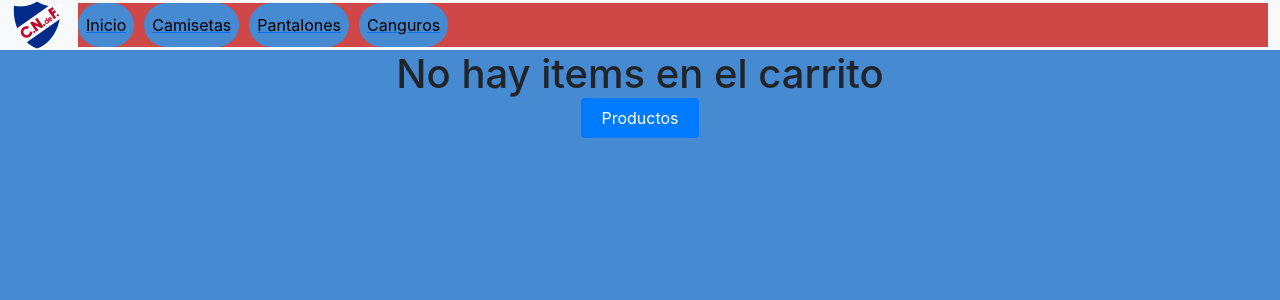
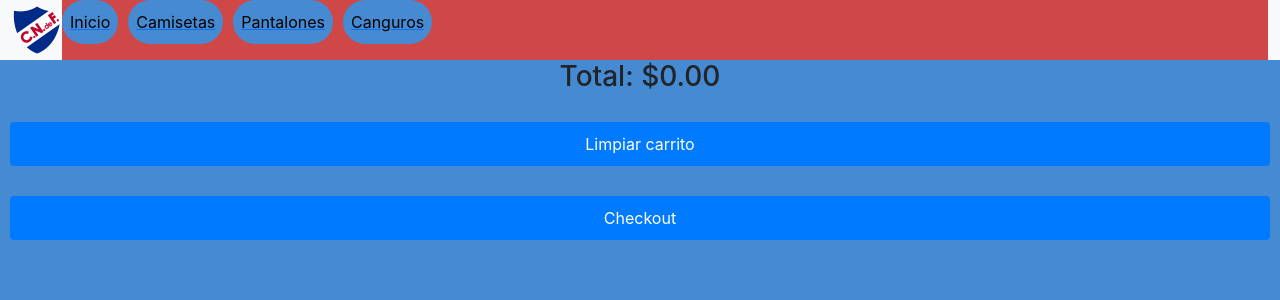
Before and after one commit to martinamarrero/PF-Marrero-ReactJS, a React (Create React App) app: page /cart in a window 1280 px wide. Shown: the top 300 px of the page. Built offline with nearby package versions, Linux system fonts and the light colour scheme.

Commit message:
PF-Marrero-React-4.0

```diff
--- a/src/components/Cart/cart.jsx
+++ b/src/components/Cart/cart.jsx
@@ -5,7 +5,9 @@
 import { Link } from 'react-router-dom';
 
 const Cart = () => {
-    const { cart, clearCart, totalQuantity, total, removeItem } = useContext(CartContext)
+    const { cart, clearCart, totalQuantity, removeItem } = useContext(CartContext);
+
+    const total = cart.reduce((acc, product) => acc + (product.price * product.quantity), 0);
 
     if (totalQuantity === 0) {
         return (
@@ -21,7 +23,7 @@
             {cart.map(p => (
                 <CartItem key={p.id} {...p} removeItem={removeItem} />
             ))}
-            <h3>Total: ${total} </h3>
+            <h3>Total: ${total.toFixed(2)}</h3>
             <button onClick={() => clearCart()} className='Option'>Limpiar carrito</button>
             <Link to='/checkout' className='Option'>Checkout</Link>
         </div>
--- a/src/components/Checkout/checkout.jsx
+++ b/src/components/Checkout/checkout.jsx
@@ -5,77 +5,81 @@
 import { collection, getDocs, query, where, documentId } from 'firebase/firestore';
 import { addDoc } from 'firebase/firestore';
 
-import CheckoutForm from '../CheckoutForm/checkoutForm'
+import CheckoutForm from '../CheckoutForm/checkoutForm';
 
 const Checkout = () => {
-    const [loading, setLoading] = useState(false)
-    const [orderId, setOrderId] = useState('')
+    const [loading, setLoading] = useState(false);
+    const [orderId, setOrderId] = useState('');
 
-    const { cart, total, clearCart } = useContext(CartContext)
+    const { cart, total, clearCart } = useContext(CartContext);
+
     const createOrder = async ({ name, phone, email }) => {
-        setLoading(true)
+        setLoading(true);
 
         try {
             const objOrder = {
                 buyer: {
-                    name, phone, email
+                    name,
+                    phone,
+                    email
                 },
                 items: cart,
                 total: total,
                 date: Timestamp.fromDate(new Date())
-            }
-            const batch = writeBatch(db)
+            };
 
-            const outOfStock = []
+            const batch = writeBatch(db);
 
-            const ids = cart.map(prod => prod.id)
+            const outOfStock = [];
 
-            const productsRef = collection(db, 'products')
+            const ids = cart.map(prod => prod.id);
 
-            const productsAddedFromFirestore = await getDocs(query(productsRef, where(documentId(), 'in', ids)))
+            const productsRef = collection(db, 'products');
 
-            const { docs } = productsAddedFromFirestore
+            const productsAddedFromFirestore = await getDocs(query(productsRef, where(documentId(), 'in', ids)));
+
+            const { docs } = productsAddedFromFirestore;
 
             docs.forEach(doc => {
-                const dataDoc = doc.data()
-                const stockDb = dataDoc.stock
+                const dataDoc = doc.data();
+                const stockDb = dataDoc.stock;
 
-                const productAddedToCart = cart.find(prod => prod.id === doc.id)
-                const prodQuantity = productAddedToCart?.quantity
+                const productAddedToCart = cart.find(prod => prod.id === doc.id);
+                const prodQuantity = productAddedToCart?.quantity;
 
                 if (stockDb >= prodQuantity) {
-                    batch.update(doc.ref, { stock: stockDb - prodQuantity })
+                    batch.update(doc.ref, { stock: stockDb - prodQuantity });
                 } else {
-                    outOfStock.push({ id: doc.id, ...dataDoc })
+                    outOfStock.push({ id: doc.id, ...dataDoc });
                 }
-            })
+            });
 
             if (outOfStock.length === 0) {
-                await batch.commit()
+                await batch.commit();
 
-                const orderRef = collection(db, 'orders')
+                const orderRef = collection(db, 'orders');
 
-                const orderAdded = await addDoc(orderRef, objOrder)
+                const orderDocRef = await addDoc(orderRef, objOrder);
 
-                setOrderId(orderAdded.id)
-                clearCart()
-                console.log(orderAdded.id)
+                setOrderId(orderDocRef.id);
+                clearCart();
+                console.log(orderDocRef.id);
             } else {
-                console.error('Hay productos que estan fuera de stock')
+                console.error('Hay productos que están fuera de stock');
             }
         } catch (error) {
-            console.log(error)
+            console.error('Error al crear la orden:', error);
         } finally {
-            setLoading(false)
+            setLoading(false);
         }
     }
 
     if (loading) {
-        return <h1>Se esta generando su orden...</h1>
+        return <h1>Se está generando su orden...</h1>;
     }
 
     if (orderId) {
-        return <h1>El id de su orden es: {orderId}</h1>
+        return <h1>El ID de su orden es: {orderId}</h1>;
     }
 
     return (
@@ -86,4 +90,4 @@
     );
 }
 
-export default Checkout
+export default Checkout;
--- a/src/components/Item/Item.jsx
+++ b/src/components/Item/Item.jsx
@@ -2,10 +2,6 @@
 import './item.css';
 
 const Item = ({ id, name, img, price, stock, onDetailClick }) => {
-    const handleDetailClick = () => {
-        // Llama a la función de manejo del evento y pasa la información del producto
-        onDetailClick({ id, name, img, price, stock });
-    };
 
     return (
         <article className="CardItem item-card">
@@ -27,9 +23,9 @@
             </section>
             <footer className="ItemFooter">
                 <Link to={`/item/${id}`}>
-                    <button className="Option" onClick={handleDetailClick}>
+                    <p className="Option">
                         Ver detalle
-                    </button>
+                    </p>
                 </Link>
             </footer>
         </article>
--- a/src/components/ItemDetailContainer/ItemDetailContainer.jsx
+++ b/src/components/ItemDetailContainer/ItemDetailContainer.jsx
@@ -8,11 +8,9 @@
 
 const ItemDetailContainer = () => {
     const [product, setProduct] = useState(null);
-    const [loading, setLoading] = useState(true);
     const { itemId } = useParams();
 
     useEffect(() => {
-        setLoading(true)
 
         const docRef = doc(db, 'products', itemId)
 
@@ -24,9 +22,6 @@
             })
             .catch(error => {
                 console.log(error);
-            })
-            .finally(() => {
-                setLoading(false)
             })
     }, [itemId]);
 
--- a/src/components/ItemListContainer/ItemListContainer.jsx
+++ b/src/components/ItemListContainer/ItemListContainer.jsx
@@ -8,11 +8,11 @@
 const ItemListContainer = ({ greeting }) => {
   const [products, setProducts] = useState([]);
   const [selectedProduct, setSelectedProduct] = useState(null);
-  const [loading, setLoading] = useState(true);
+
   const { categoryId } = useParams();
 
   useEffect(() => {
-    setLoading(true)
+
 
     const collectionRef = categoryId
     ? query(collection(db, 'products'), where('category', '==', categoryId))
@@ -29,12 +29,9 @@
       .catch(error => {
         console.log(error)
       })
-      .finally(() => {
-        setLoading(false)
-      })
   }, [categoryId]);
 
-  const handleDetailClick = (product) => {
+   const handleDetailClick = (product) => {
     setSelectedProduct(product);
   };
 
@@ -44,10 +41,8 @@
       <ItemList products={products} onDetailClick={handleDetailClick} />
       {selectedProduct && (
         <div>
-
           <h2>Detalle del Producto</h2>
           <p>Nombre: {selectedProduct.name}</p>
-
         </div>
       )}
     </div>
--- a/src/components/NavBar/NavBar.jsx
+++ b/src/components/NavBar/NavBar.jsx
@@ -9,9 +9,7 @@
         <nav class="navbar navbar-expand-lg bg-body-tertiary">
             <div class="container-fluid">
                 <Link to="/">
-                    <a className='navbar-brand' href='#' role='link'>
                         <img src={logoImg} alt="EscudoNacional" className="logo-img" />
-                    </a>
                 </Link>
                 <button
                     className='navbar-toggler'
@@ -28,24 +26,24 @@
                     <ul className='navbar-nav'>
                         <li className='nav-item'>
                             <Link to="/">
-                                <button className='nav-link active' aria-current='page'>
+                                <p className='nav-link active' aria-current='page'>
                                     Inicio
-                                </button>
+                                </p>
                             </Link>
                         </li>
                         <li className='nav-item'>
                             <Link to="/category/camisetas">
-                                <button className='nav-link'>Camisetas</button>
+                                <p className='nav-link'>Camisetas</p>
                             </Link>
                         </li>
                         <li className='nav-item'>
                             <Link to="/category/pantalones">
-                                <button className='nav-link'>Pantalones</button>
+                                <p className='nav-link'>Pantalones</p>
                             </Link>
                         </li>
                         <li className='nav-item'>
                             <Link to="/category/canguros">
-                                <button className='nav-link'>Canguros</button>
+                                <p className='nav-link'>Canguros</p>
                             </Link>
                         </li>
                     </ul>
--- a/src/context/cartContext.jsx
+++ b/src/context/cartContext.jsx
@@ -2,51 +2,50 @@
 
 export const CartContext = createContext({
     cart: [],
-    totalQuantity: 0,
 })
 
 export const CartProvider = ({ children }) => {
     const [cart, setCart] = useState([]);
-    const [totalQuantity, setTotalQuantity] = useState(0);
 
-    console.log(cart)
+    console.log(cart);
 
     const calculateTotalQuantity = (cartItems) => {
-        let total = 0;
-        cartItems.forEach((item) => {
-          total += item.quantity;
-        });
-        return total;
-      };
+        return cartItems.reduce((total, item) => total + item.quantity, 0);
+    };
 
     const addItem = (item, quantity) => {
         if (!isInCart(item.id)) {
-            setCart(prev => [...prev, { ...item, quantity }])
+            setCart(prev => [...prev, { ...item, quantity }]);
         } else {
-            console.error('El producto ya fue agregado')
+            setCart(prev => prev.map(cartItem => {
+                if (cartItem.id === item.id) {
+                    return { ...cartItem, quantity: cartItem.quantity + quantity };
+                }
+                return cartItem;
+            }));
         }
     }
 
     const removeItem = (itemId) => {
-        const cartUpdated = cart.filter(prod => prod.id !== itemId)
-        setCart(cartUpdated)
+        const cartUpdated = cart.filter(prod => prod.id !== itemId);
+        setCart(cartUpdated);
     }
 
     const clearCart = () => {
-        setCart([])
+        setCart([]);
     }
 
     const isInCart = (itemId) => {
-        return cart.some(prod => prod.id === itemId)
+        return cart.some(prod => prod.id === itemId);
     }
 
     useEffect(() => {
         const updatedTotalQuantity = calculateTotalQuantity(cart);
-        setTotalQuantity(updatedTotalQuantity);
-      }, [cart]);
+        console.log(updatedTotalQuantity);
+    }, [cart]);
 
     return (
-        <CartContext.Provider value={{ cart, addItem, removeItem, clearCart, totalQuantity }}>
+        <CartContext.Provider value={{ cart, addItem, removeItem, clearCart }}>
             { children }
         </CartContext.Provider>
     )
```
